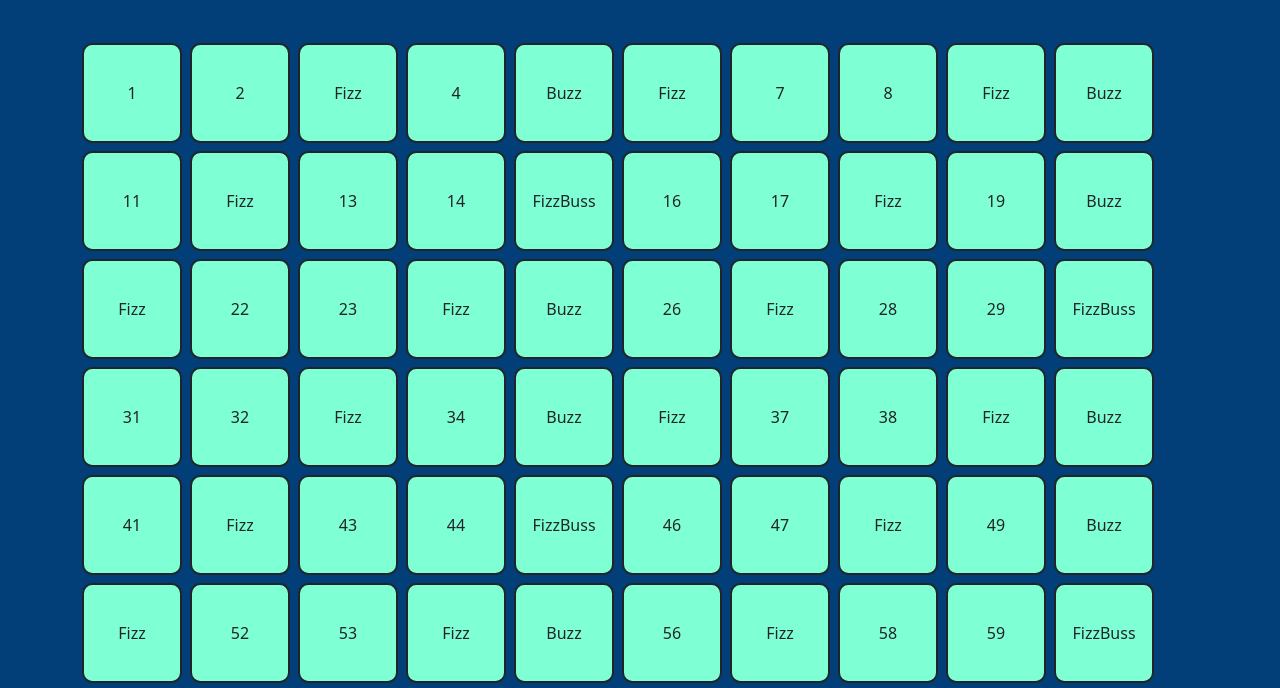
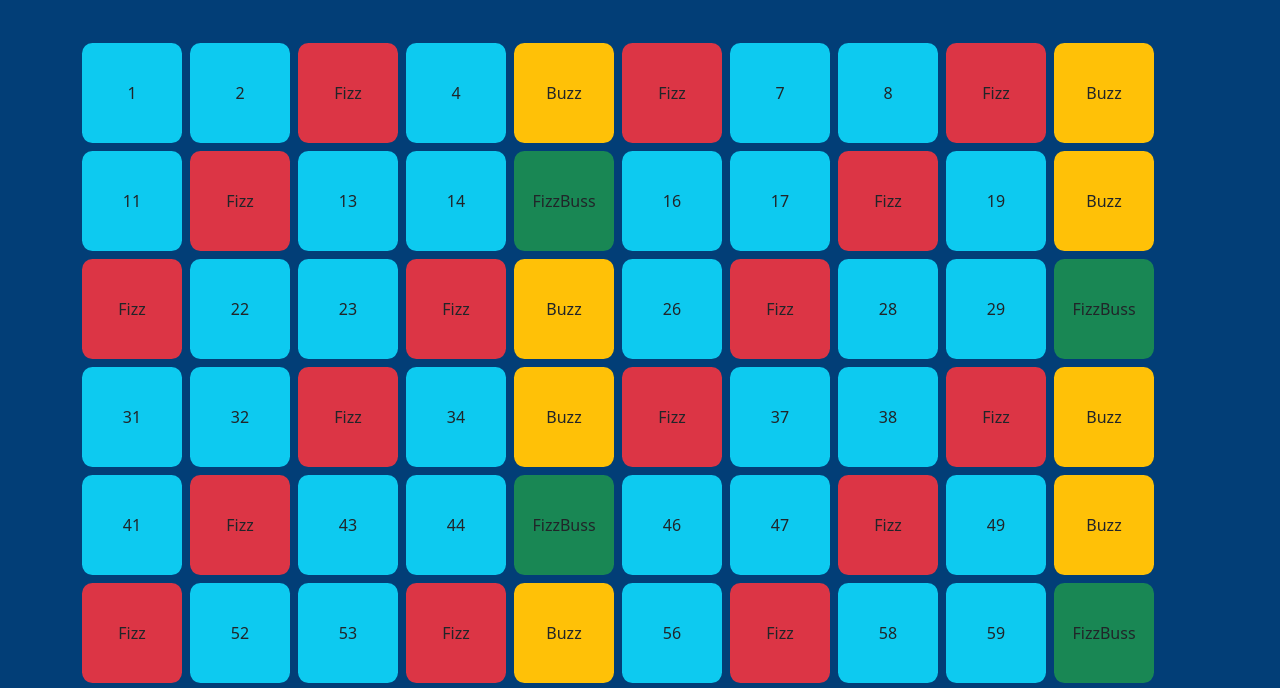
Before and after one commit to SimoneLollini/js-fizzbuzz, a plain HTML site: page index.html in a window 1280 px wide. Shown: the part 101-789 px from the top of the page. Drawn offline with nearby package versions, Linux system fonts and the light colour scheme.

Commit message:
add bg-colors

```diff
--- a/assets/JS/main.js
+++ b/assets/JS/main.js
@@ -5,16 +5,16 @@ for (let i = 1; i <= 100; i++) {
     if (i % 3 == 0 && i % 5 == 0) {
         console.log("Fizz" + "Buzz" + "-" + i);
         n = ("Fizz" + "Buzz" + "-" + i);
-        n = `<div class="square">FizzBuss</div>`;
+        n = `<div class="square bg-success">FizzBuss</div>`;
     }
     else if (i % 3 == 0) {
         console.log("Fizz" + "-" + i);
-        n = `<div class="square">Fizz</div>`;
+        n = `<div class="square bg-danger   ">Fizz</div>`;
     } else if (i % 5 == 0) {
         console.log("Buzz" + "-" + i);
-        n = `<div class="square">Buzz</div>`;
+        n = `<div class="square bg-warning">Buzz</div>`;
     } else {
-        n = `<div class="square">${i}</div>`;
+        n = `<div class="square bg-info">${i}</div>`;
     }
     document.querySelector('.container').insertAdjacentHTML('beforeend', n);
     //     switch () {
--- a/assets/css/style.css
+++ b/assets/css/style.css
@@ -5,8 +5,6 @@ body {
 .square {
     width: 100px;
     aspect-ratio: 1/1;
-    background-color: aquamarine;
-    border: 2px solid;
     border-radius: 0.65rem;
     display: flex;
     align-items: center;
```
